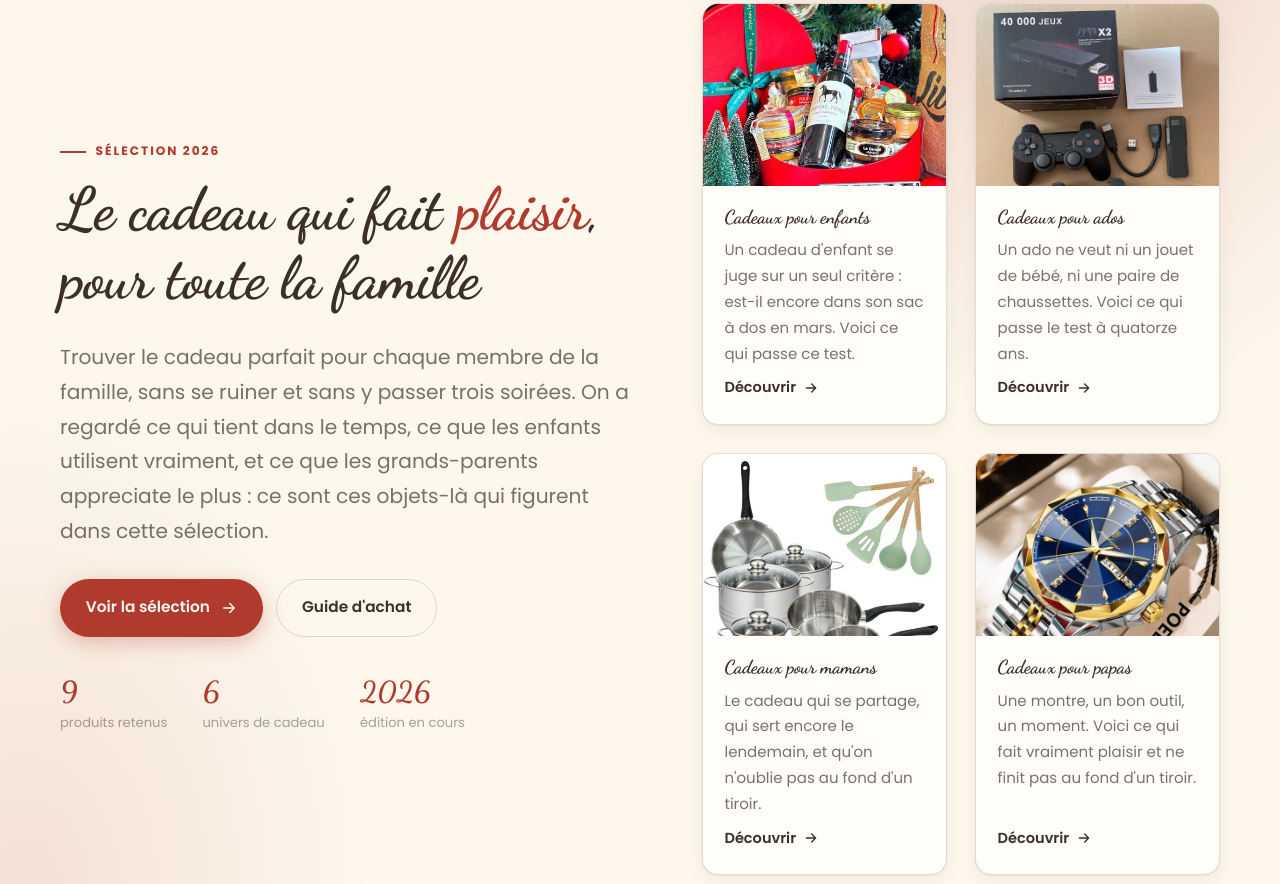
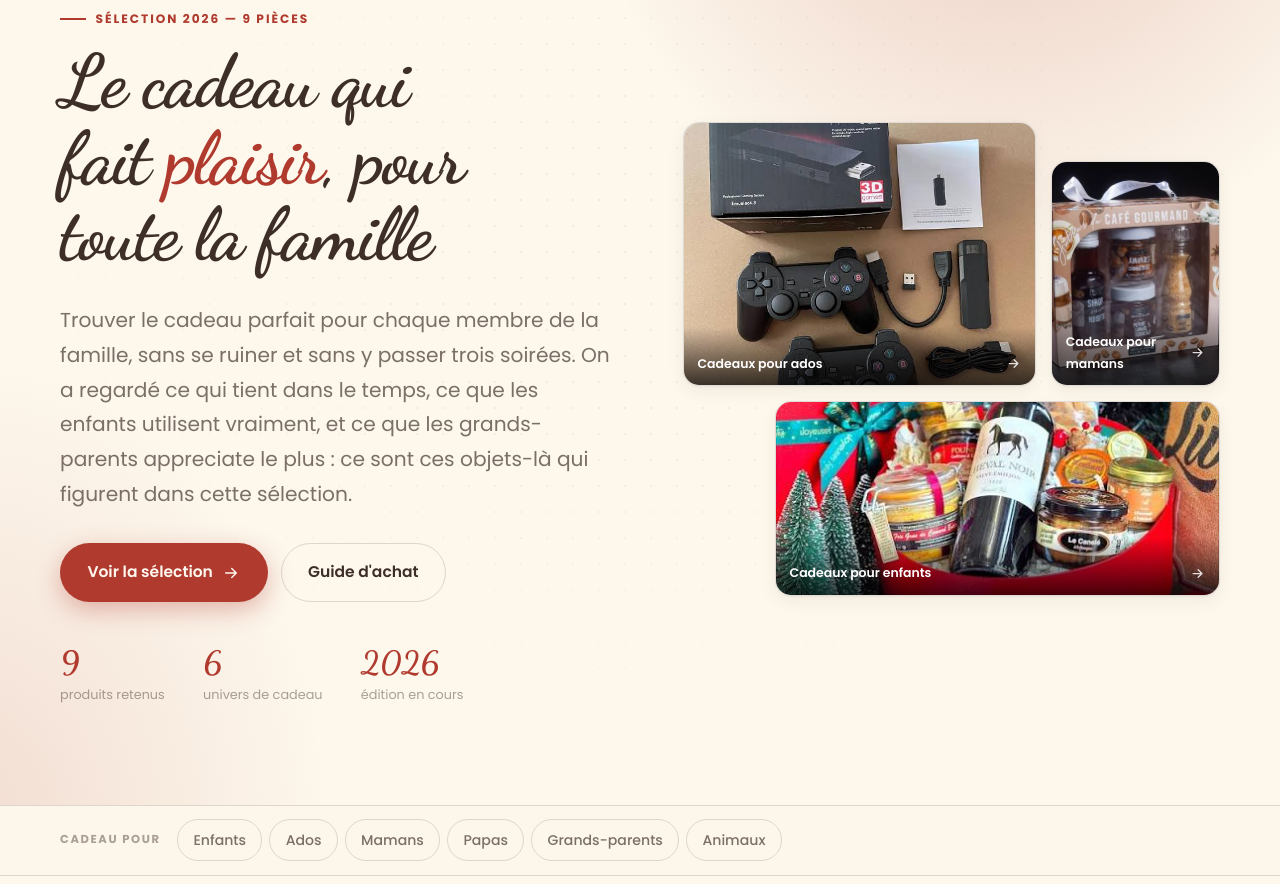
Before and after one commit to Samuel-12094/noel-famille, a plain HTML site: page index.html in a window 1280 px wide. Shown: the part 156-1040 px from the top of the page. Drawn offline with Linux system fonts and the light colour scheme.

Commit message:
Refait le heroes : mosaique de photos reelles, acces rapide par personne, entree animee.
Le heroes etait du texte suivi de quatre petites vignettes, sans point
d'accroche visuel. Il est remplace par :

- une mosaique de trois photographies de la selection, decalees, chacune
  pointant vers son univers, avec legende au survol
- une barre d'acces rapide « Cadeau pour ... » juste sous le heroes, qui
  donne les six univers en un clic
- une hierarchie typographique plus marquee, avec equilibre des lignes
- une entree decalee des blocs a l'affichage, neutralisee si l'utilisateur
  prefere reduire les animations

Ajoute aussi une trame tres fine sur le fond, pour eviter l'aplat des
degrades sur les grands ecrans.

```diff
--- a/assets/site.css
+++ b/assets/site.css
@@ -124,36 +124,107 @@ body.menu-open .nav-toggle .icon-close { display: block; }
 /* ----------------------------------------------------------------- héros */
 .hero { position: relative; overflow: hidden; border-bottom: 1px solid var(--line); }
 .hero::before {
-  content: ''; position: absolute; inset: -35% -10% auto; height: 160%; pointer-events: none;
+  content: ''; position: absolute; inset: -40% -10% auto; height: 170%; pointer-events: none;
   background:
-    radial-gradient(38% 46% at 78% 20%, color-mix(in srgb, var(--brand) 20%, transparent), transparent 70%),
-    radial-gradient(32% 42% at 10% 80%, color-mix(in srgb, var(--brand) 12%, transparent), transparent 70%);
+    radial-gradient(42% 48% at 74% 14%, color-mix(in srgb, var(--brand) 26%, transparent), transparent 68%),
+    radial-gradient(34% 44% at 6% 84%, color-mix(in srgb, var(--brand) 14%, transparent), transparent 70%);
+}
+.hero::after {
+  /* trame tres fine : evite l'aplat des degrades sur grands ecrans */
+  content: ''; position: absolute; inset: 0; pointer-events: none; opacity: .5;
+  background-image: radial-gradient(circle at 1px 1px, color-mix(in srgb, var(--ink) 12%, transparent) 1px, transparent 0);
+  background-size: 26px 26px;
+  -webkit-mask-image: radial-gradient(70% 70% at 50% 40%, #000 20%, transparent 78%);
+  mask-image: radial-gradient(70% 70% at 50% 40%, #000 20%, transparent 78%);
 }
 .hero__in {
-  position: relative;
-  display: grid; gap: clamp(2rem, 4.5vw, 3.6rem);
-  grid-template-columns: minmax(0, 1.06fr) minmax(0, .94fr);
-  align-items: center; padding-block: clamp(3rem, 7vw, 6.2rem);
+  position: relative; z-index: 1;
+  display: grid; gap: clamp(2rem, 5vw, 4.2rem);
+  grid-template-columns: minmax(0, 1.02fr) minmax(0, .98fr);
+  align-items: center; padding-block: clamp(3rem, 7.5vw, 6.8rem);
 }
-@media (max-width: 900px) { .hero__in { grid-template-columns: 1fr; } }
+@media (max-width: 960px) { .hero__in { grid-template-columns: 1fr; } }
 
-.hero h1 { margin-bottom: .45em; }
+.hero h1 {
+  margin-bottom: .4em;
+  font-size: clamp(2.5rem, 1.5rem + 4.4vw, 4.6rem);
+  line-height: 1.04; letter-spacing: -.025em; text-wrap: balance;
+}
 .hero h1 em { font-style: normal; color: var(--brand); }
-.hero__actions { display: flex; flex-wrap: wrap; gap: .8rem; margin-top: 1.9rem; }
-.hero__stats { display: flex; flex-wrap: wrap; gap: 2.2rem; margin-top: 2.6rem; }
-.hero__stat strong { display: block; font-family: var(--display); font-size: 1.8rem; line-height: 1; color: var(--brand); }
-.hero__stat span { font-size: .82rem; color: var(--ink-faint); }
+.hero .lede { max-width: 46ch; }
+.hero__actions { display: flex; flex-wrap: wrap; gap: .8rem; margin-top: 2rem; }
+.hero__stats { display: flex; flex-wrap: wrap; gap: 2.4rem; margin-top: 2.8rem; }
+.hero__stat strong { display: block; font-family: var(--display); font-size: 2rem; line-height: 1; color: var(--brand); }
+.hero__stat span { font-size: .8rem; color: var(--ink-faint); }
+
+/* --- mosaïque : trois photos réelles, décalées --- */
+.mosaic { display: grid; grid-template-columns: repeat(6, 1fr); gap: clamp(.6rem, 1.2vw, .95rem); }
+.mosaic__item {
+  position: relative; display: block; overflow: hidden; text-decoration: none;
+  border-radius: var(--radius); border: 1px solid var(--line); box-shadow: var(--shadow);
+  background: var(--surface); transition: transform .35s cubic-bezier(.2,.8,.3,1), box-shadow .35s;
+}
+.mosaic__item:nth-child(1) { grid-column: span 4; aspect-ratio: 4 / 3; }
+.mosaic__item:nth-child(2) { grid-column: span 2; aspect-ratio: 3 / 4; align-self: end; }
+.mosaic__item:nth-child(3) { grid-column: 2 / span 5; aspect-ratio: 16 / 7; }
+.mosaic__item:hover { transform: translateY(-5px); box-shadow: var(--shadow-hover); }
+.mosaic__item img { width: 100%; height: 100%; object-fit: cover; transition: transform .6s ease; }
+.mosaic__item:hover img { transform: scale(1.06); }
+.mosaic__item figcaption {
+  position: absolute; inset: auto 0 0; padding: 1.6rem .85rem .7rem;
+  display: flex; align-items: center; justify-content: space-between; gap: .5rem;
+  font-size: .78rem; font-weight: 600; color: #fff; text-align: left;
+  background: linear-gradient(to top, rgba(0,0,0,.72), rgba(0,0,0,.35) 55%, transparent);
+}
+.mosaic__item figcaption svg { width: 15px; height: 15px; flex: none; opacity: .85; }
+@media (max-width: 520px) {
+  .mosaic { grid-template-columns: repeat(4, 1fr); }
+  .mosaic__item:nth-child(1) { grid-column: span 4; aspect-ratio: 16 / 10; }
+  .mosaic__item:nth-child(2) { display: none; }
+  .mosaic__item:nth-child(3) { grid-column: span 4; aspect-ratio: 16 / 9; }
+}
+
+/* --- barre d'accès rapide par personne --- */
+.quicknav { border-bottom: 1px solid var(--line); background: color-mix(in srgb, var(--bg) 60%, transparent); }
+.quicknav__in { display: flex; align-items: center; gap: .45rem; overflow-x: auto; padding-block: .85rem; scrollbar-width: thin; }
+.quicknav__label {
+  font-size: .72rem; letter-spacing: .14em; text-transform: uppercase;
+  color: var(--ink-faint); font-weight: 700; white-space: nowrap; padding-right: .6rem;
+}
+.quicknav a {
+  flex: none; display: inline-flex; align-items: center; gap: .35rem;
+  padding: .5rem .95rem; border-radius: 999px; text-decoration: none; white-space: nowrap;
+  border: 1px solid var(--line); color: var(--ink-soft);
+  font-size: .88rem; font-weight: 500; transition: background .2s, color .2s, border-color .2s, transform .2s;
+}
+.quicknav a:hover {
+  background: var(--brand); color: var(--brand-ink);
+  border-color: var(--brand); transform: translateY(-1px);
+}
+
+/* --- entree en scene, decalee --- */
+@keyframes rise { from { opacity: 0; transform: translateY(20px); } to { opacity: 1; transform: none; } }
+.hero [data-rise] { animation: rise .75s cubic-bezier(.2,.8,.3,1) both; }
+.hero [data-rise="1"] { animation-delay: .05s; }
+.hero [data-rise="2"] { animation-delay: .14s; }
+.hero [data-rise="3"] { animation-delay: .23s; }
+.hero [data-rise="4"] { animation-delay: .32s; }
+@media (prefers-reduced-motion: reduce) {
+  .hero [data-rise] { animation: none; }
+  .mosaic__item, .mosaic__item img, .quicknav a { transition: none; }
+}
 
 .btn {
   display: inline-flex; align-items: center; gap: .6rem; text-decoration: none;
-  padding: .92rem 1.55rem; border-radius: 999px; font-weight: 600; font-size: .96rem;
+  padding: .95rem 1.65rem; border-radius: 999px; font-weight: 600; font-size: .97rem;
   border: 1px solid transparent; cursor: pointer; transition: transform .2s, box-shadow .2s, background .2s;
 }
 .btn svg { width: 18px; height: 18px; flex: none; }
-.btn--primary { background: var(--brand); color: var(--brand-ink); box-shadow: 0 6px 20px color-mix(in srgb, var(--brand) 30%, transparent); }
-.btn--primary:hover { transform: translateY(-2px); box-shadow: 0 10px 28px color-mix(in srgb, var(--brand) 40%, transparent); }
+.btn--primary { background: var(--brand); color: var(--brand-ink); box-shadow: 0 8px 24px color-mix(in srgb, var(--brand) 34%, transparent); }
+.btn--primary:hover { transform: translateY(-2px); box-shadow: 0 14px 34px color-mix(in srgb, var(--brand) 44%, transparent); }
 .btn--ghost { border-color: var(--line); color: var(--ink); }
 .btn--ghost:hover { background: color-mix(in srgb, var(--ink) 6%, transparent); }
+
 
 /* ---------------------------------------------------------------- grille */
 .grid { display: grid; gap: clamp(1.1rem, 2.2vw, 1.9rem); }
--- a/index.html
+++ b/index.html
@@ -58,10 +58,10 @@
   <section class="hero">
     <div class="wrap hero__in">
       <div>
-        <p class="eyebrow">Sélection 2026</p>
-        <h1>Le cadeau qui fait <em>plaisir</em>, pour toute la famille</h1>
-        <p class="lede">Trouver le cadeau parfait pour chaque membre de la famille, sans se ruiner et sans y passer trois soirées. On a regardé ce qui tient dans le temps, ce que les enfants utilisent vraiment, et ce que les grands-parents appreciate le plus : ce sont ces objets-là qui figurent dans cette sélection.</p>
-        <div class="hero__actions">
+        <p class="eyebrow" data-rise="1">Sélection 2026 — 9 pièces</p>
+        <h1 data-rise="2">Le cadeau qui fait <em>plaisir</em>, pour toute la famille</h1>
+        <p class="lede" data-rise="3">Trouver le cadeau parfait pour chaque membre de la famille, sans se ruiner et sans y passer trois soirées. On a regardé ce qui tient dans le temps, ce que les enfants utilisent vraiment, et ce que les grands-parents appreciate le plus : ce sont ces objets-là qui figurent dans cette sélection.</p>
+        <div class="hero__actions" data-rise="4">
           <a class="btn btn--primary" href="#categories">Voir la sélection <svg viewBox="0 0 24 24" fill="none" stroke="currentColor" stroke-width="2" stroke-linecap="round" stroke-linejoin="round" aria-hidden="true"><path d="M5 12h14M13 6l6 6-6 6"/></svg></a>
           <a class="btn btn--ghost" href="guide/index.html">Guide d&#39;achat</a>
         </div>
@@ -71,45 +71,34 @@
           <div class="hero__stat"><strong>2026</strong><span>édition en cours</span></div>
         </div>
       </div>
-      <div>
-        <div class="grid" style="grid-template-columns:1fr 1fr">
-
-      <article class="card reveal">
-        <div class="card__media"><img src="img/histoires.jpg" alt="Coffret d&#39;histoires de Noël" loading="lazy" decoding="async" width="400" height="300"></div>
-        <div class="card__body">
-          <h3 class="card__title"><a href="cadeaux-enfants/index.html">Cadeaux pour enfants</a></h3>
-          <p class="card__text">Un cadeau d&#39;enfant se juge sur un seul critère : est-il encore dans son sac à dos en mars. Voici ce qui passe ce test.</p>
-          <span class="card__link">Découvrir <svg viewBox="0 0 24 24" fill="none" stroke="currentColor" stroke-width="2" stroke-linecap="round" stroke-linejoin="round" aria-hidden="true"><path d="M5 12h14M13 6l6 6-6 6"/></svg></span>
-        </div>
-      </article>
-      <article class="card reveal">
-        <div class="card__media"><img src="img/console.jpg" alt="Console rétro gaming" loading="lazy" decoding="async" width="400" height="300"></div>
-        <div class="card__body">
-          <h3 class="card__title"><a href="cadeaux-ados/index.html">Cadeaux pour ados</a></h3>
-          <p class="card__text">Un ado ne veut ni un jouet de bébé, ni une paire de chaussettes. Voici ce qui passe le test à quatorze ans.</p>
-          <span class="card__link">Découvrir <svg viewBox="0 0 24 24" fill="none" stroke="currentColor" stroke-width="2" stroke-linecap="round" stroke-linejoin="round" aria-hidden="true"><path d="M5 12h14M13 6l6 6-6 6"/></svg></span>
-        </div>
-      </article>
-      <article class="card reveal">
-        <div class="card__media"><img src="img/cuisine.jpg" alt="Set cuisine famille" loading="lazy" decoding="async" width="400" height="300"></div>
-        <div class="card__body">
-          <h3 class="card__title"><a href="cadeaux-mamans/index.html">Cadeaux pour mamans</a></h3>
-          <p class="card__text">Le cadeau qui se partage, qui sert encore le lendemain, et qu&#39;on n&#39;oublie pas au fond d&#39;un tiroir.</p>
-          <span class="card__link">Découvrir <svg viewBox="0 0 24 24" fill="none" stroke="currentColor" stroke-width="2" stroke-linecap="round" stroke-linejoin="round" aria-hidden="true"><path d="M5 12h14M13 6l6 6-6 6"/></svg></span>
-        </div>
-      </article>
-      <article class="card reveal">
-        <div class="card__media"><img src="img/montre-papa.jpg" alt="Montre classique" loading="lazy" decoding="async" width="400" height="300"></div>
-        <div class="card__body">
-          <h3 class="card__title"><a href="cadeaux-papas/index.html">Cadeaux pour papas</a></h3>
-          <p class="card__text">Une montre, un bon outil, un moment. Voici ce qui fait vraiment plaisir et ne finit pas au fond d&#39;un tiroir.</p>
-          <span class="card__link">Découvrir <svg viewBox="0 0 24 24" fill="none" stroke="currentColor" stroke-width="2" stroke-linecap="round" stroke-linejoin="round" aria-hidden="true"><path d="M5 12h14M13 6l6 6-6 6"/></svg></span>
-        </div>
-      </article>
-        </div>
+      <div class="mosaic" data-rise="3">
+        <a class="mosaic__item" href="cadeaux-ados/index.html">
+          <img src="img/console.jpg" alt="Console rétro gaming" loading="lazy" decoding="async" width="400" height="300">
+          <figcaption>Cadeaux pour ados<svg viewBox="0 0 24 24" fill="none" stroke="currentColor" stroke-width="2" stroke-linecap="round" stroke-linejoin="round" aria-hidden="true"><path d="M5 12h14M13 6l6 6-6 6"/></svg></figcaption>
+        </a>
+        <a class="mosaic__item" href="cadeaux-mamans/index.html">
+          <img src="img/cafe.jpg" alt="Coffret café gourmand" loading="lazy" decoding="async" width="400" height="300">
+          <figcaption>Cadeaux pour mamans<svg viewBox="0 0 24 24" fill="none" stroke="currentColor" stroke-width="2" stroke-linecap="round" stroke-linejoin="round" aria-hidden="true"><path d="M5 12h14M13 6l6 6-6 6"/></svg></figcaption>
+        </a>
+        <a class="mosaic__item" href="cadeaux-enfants/index.html">
+          <img src="img/histoires.jpg" alt="Coffret d&#39;histoires de Noël" loading="lazy" decoding="async" width="400" height="300">
+          <figcaption>Cadeaux pour enfants<svg viewBox="0 0 24 24" fill="none" stroke="currentColor" stroke-width="2" stroke-linecap="round" stroke-linejoin="round" aria-hidden="true"><path d="M5 12h14M13 6l6 6-6 6"/></svg></figcaption>
+        </a>
       </div>
     </div>
   </section>
+
+  <nav class="quicknav" aria-label="Accès rapide par univers">
+    <div class="wrap quicknav__in">
+      <span class="quicknav__label">Cadeau pour</span>
+      <a href="cadeaux-enfants/index.html">Enfants</a>
+      <a href="cadeaux-ados/index.html">Ados</a>
+      <a href="cadeaux-mamans/index.html">Mamans</a>
+      <a href="cadeaux-papas/index.html">Papas</a>
+      <a href="cadeaux-grands-parents/index.html">Grands-parents</a>
+      <a href="cadeaux-animaux/index.html">Animaux</a>
+    </div>
+  </nav>
 
   <section class="section" id="categories">
     <div class="wrap">
```
